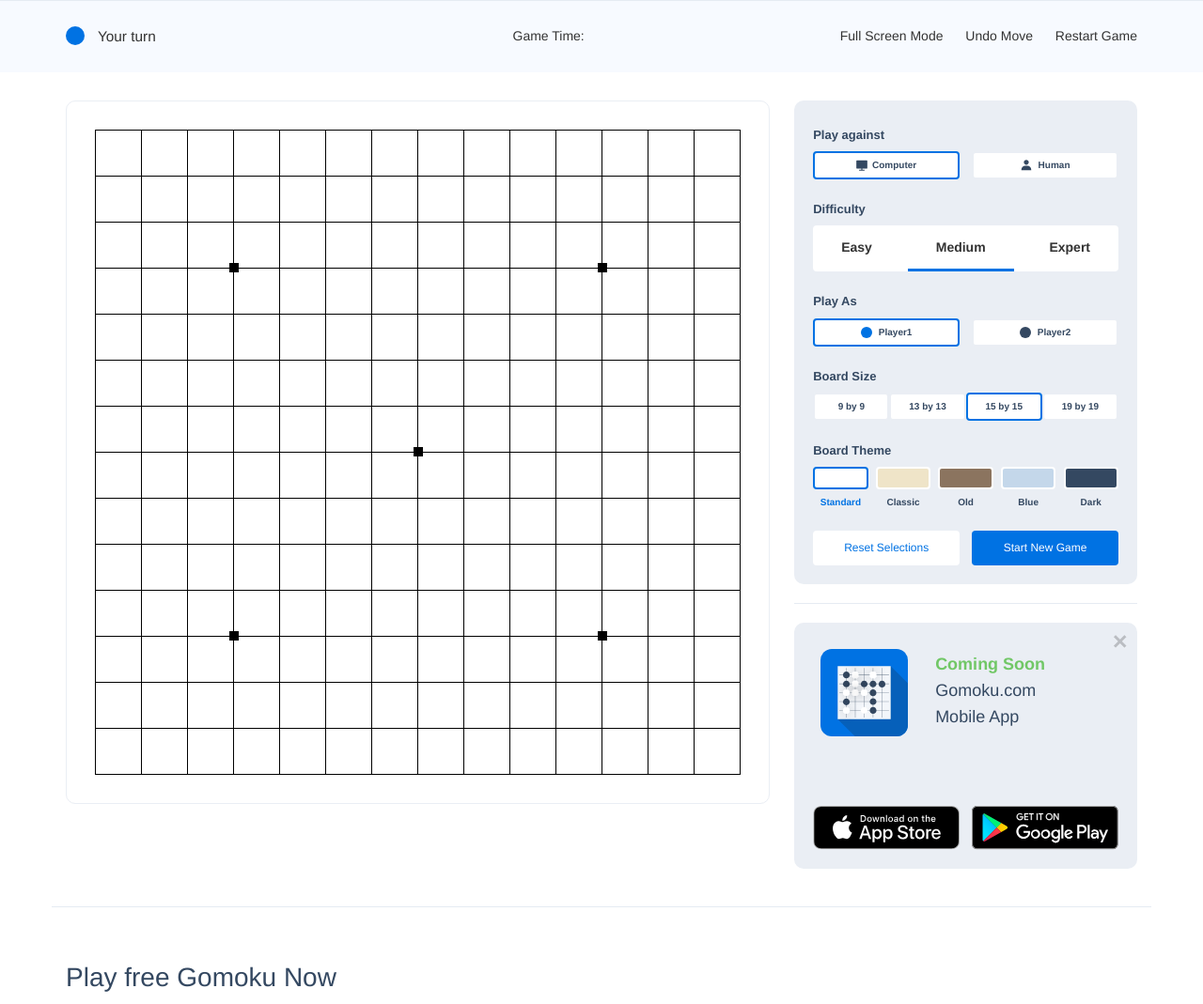
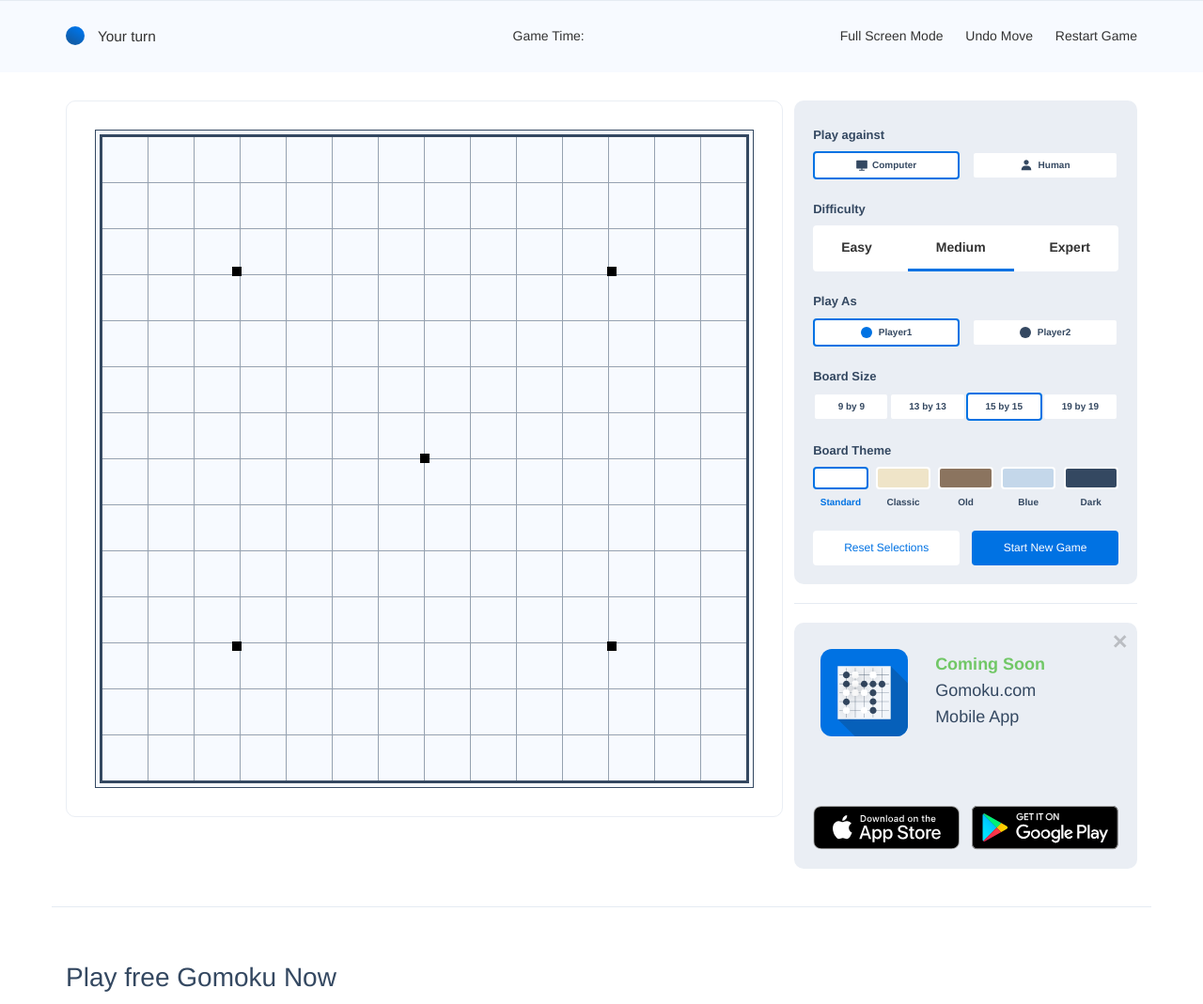
Before and after one commit to Axe-LLC/gomoku.com, a PHP site: page / in a window 1280 px wide. Shown: the part 67-1136 px from the top of the page at 94% size. Run offline with PHP 8.4, Linux system fonts and the light colour scheme.

Commit message:
Added border and button style

```diff
--- a/index.html
+++ b/index.html
@@ -37,7 +37,7 @@
 <div class='fullscreen-wrapper' id='sad-outer'>
 	<img src='images/sad.png' class='sad-face screen-center'>
 </div> -->
-<div data-role="page">
+<div data-role="page" class="theme-standard">
 	<!-- Header section -->
 	<div class="header">
 		<div class="container">
@@ -96,11 +96,13 @@
 					<div class='go-board' data-enhance=false>
 
 					</div>
-					<table class='board' data-enhance=false>
-						<tbody>
+					<div class="board-wrap">
+						<table class='board' data-enhance=false>
+							<tbody>
 
-						</tbody>
-					</table>
+							</tbody>
+						</table>
+					</div>
 				</div>
 			</div>
 		</div>
--- a/style/style.css
+++ b/style/style.css
@@ -168,7 +168,7 @@ header.game-ult {
 	border-top-right-radius: 0;
 }
 table.board,table.board td {
-	border: 1px solid black;
+	border: 1px solid #95a1b0;
 	border-collapse: collapse;
 }
 #game-region td { padding: 18px; }
@@ -260,6 +260,7 @@ table.board {
 }
 .black.go-board.playing .go-place:not(.set):hover>.go,.go-board .go-place.black>.go,#game-info>.go.black {
 	background: #0072E3;
+	background: linear-gradient(211.18deg, #0072E3 19.7%, #0072E3 23.91%, #0F5DAB 75.88%);
 	-webkit-transform: scale(0.9);
 	-moz-transform: scale(0.9);
 	-o-transform: scale(0.9);
@@ -268,6 +269,7 @@ table.board {
 }
 .white.go-board.playing .go-place:not(.set):hover>.go,.go-board .go-place.white>.go,#game-info>.go.white {
 	background: #344861;
+	background: linear-gradient(211.18deg, #344861 19.7%, #344861 23.91%, #2F4861 75.88%);
 	-webkit-transform: scale(0.9);
 	-moz-transform: scale(0.9);
 	-o-transform: scale(0.9);
@@ -631,3 +633,13 @@ ul, li {
 	color: #344861;
 	font-size: 14px;
 }
+/* theme */
+.theme-standard table.board {
+	background: #F7FAFF !important;
+	border: 3px solid #344861;
+}
+.theme-standard .board-wrap {
+	padding: 4px;
+	background: #F7FAFF;
+	border: 1px solid #344861;
+}
```
